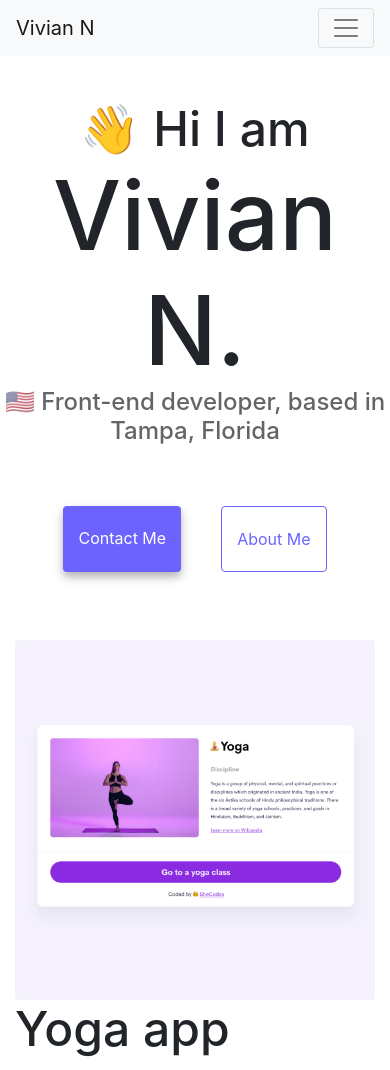
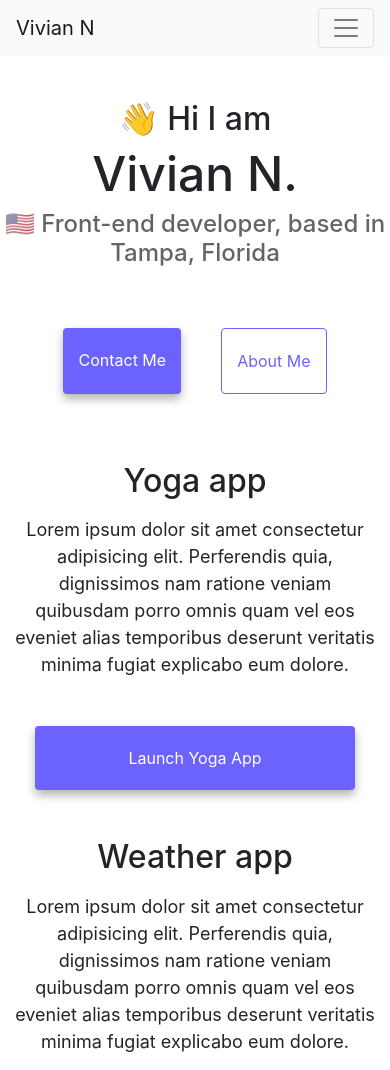
Before and after one commit to vivianncodes/responsive-week-3, a plain HTML site: page index.html in a window 390 px wide. Shown: the top 1070 px of the page. Drawn offline with nearby package versions, Linux system fonts and the light colour scheme.

Commit message:
Added responsive testing and CSS media queries

```diff
--- a/css/style.css
+++ b/css/style.css
@@ -5,7 +5,7 @@
 }
 
 body {
-  margin-top: 100px;
+  margin: 100px 0;
 }
 
 h1,
@@ -86,3 +86,25 @@ p {
 .email-link:hover {
   text-decoration: underline;
 }
+
+@media (max-width: 575px) {
+  h1 {
+    font-size: 48px;
+    line-height: 1.5;
+  }
+
+  h2 {
+    font-size: 32px;
+    text-align: center;
+  }
+
+  p {
+    text-align: center;
+  }
+
+  .primary-link {
+    display: flex;
+    justify-content: center;
+    margin: 0 20px;
+  }
+}
--- a/index.html
+++ b/index.html
@@ -60,10 +60,13 @@
       <a href="about.html#contact" class="primary-link">Contact me</a>
       <a href="about.html" class="secondary-link">About me</a>
     </div>
-    <div class="container">
+    <div class="container mb-5">
       <div class="row">
         <div class="col-md-6">
-          <img src="images/yoga.png" class="img-fluid rounded" />
+          <img
+            src="images/yoga.png"
+            class="img-fluid rounded d-none d-sm-block"
+          />
         </div>
         <div class="col-md-6">
           <h2 class="mb-3">Yoga app</h2>
@@ -87,17 +90,23 @@
             eos eveniet alias temporibus deserunt veritatis minima fugiat
             explicabo eum dolore.
           </p>
-          <div class="mb-5 mt-5">
+          <div class="mt-5">
             <a href="" class="primary-link">Launch Weather App</a>
           </div>
         </div>
         <div class="col-md-6">
-          <img src="images/weather.png" class="img-fluid rounded" />
+          <img
+            src="images/weather.png"
+            class="img-fluid rounded d-none d-sm-block"
+          />
         </div>
       </div>
       <div class="row mt-5">
         <div class="col-md-6">
-          <img src="images/yogurt.png" class="img-fluid rounded" />
+          <img
+            src="images/yogurt.png"
+            class="img-fluid rounded d-none d-sm-block"
+          />
         </div>
         <div class="col-md-6">
           <h2 class="mb-3">Yogurt app</h2>
```
